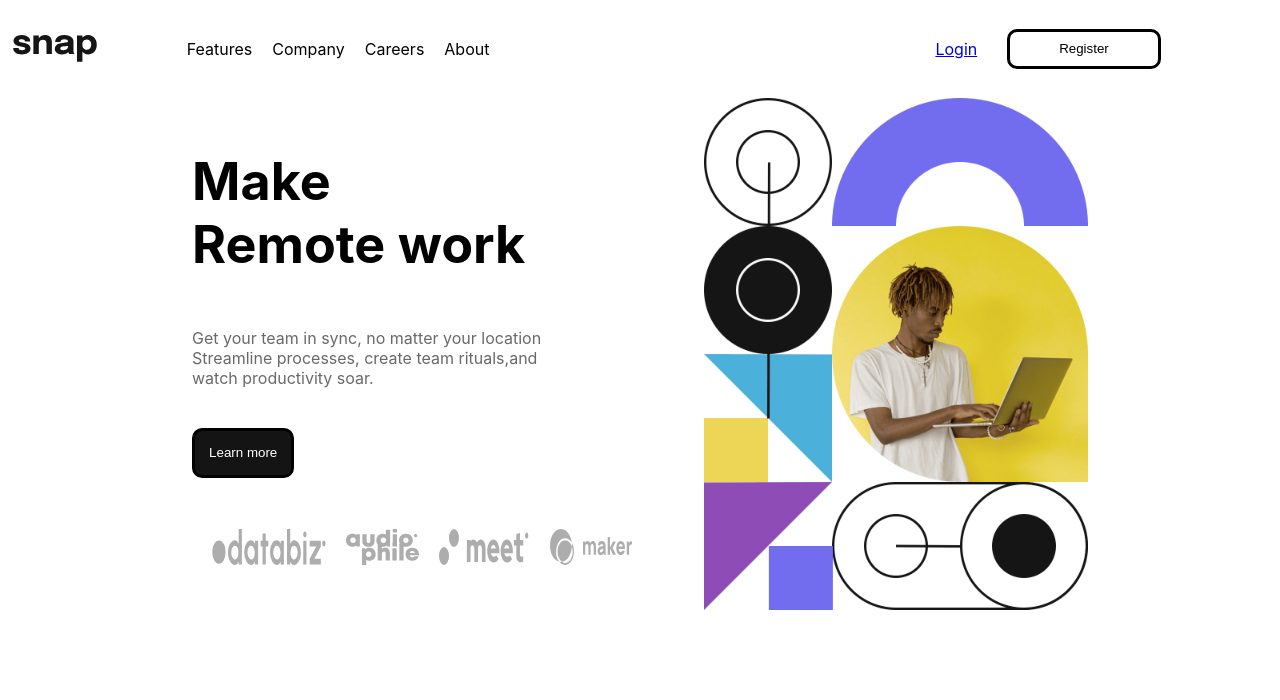
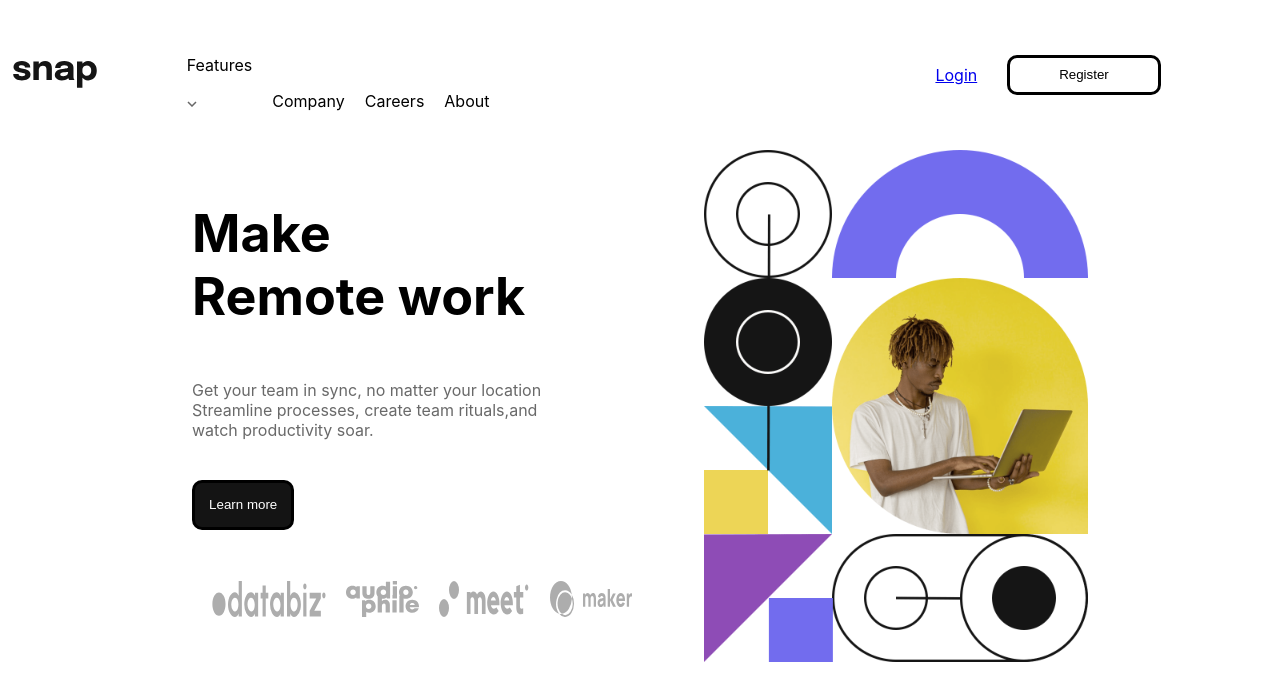
Before and after one commit to steven-mpawulo/intro-section, a React (Create React App) app: page / in a window 1280 px wide. Shown: the top 700 px of the page. Built offline with nearby package versions, Linux system fonts and the light colour scheme.

Commit message:
adds arrow down on features

```diff
--- a/src/components/Header.js
+++ b/src/components/Header.js
@@ -1,6 +1,7 @@
 import React from 'react'
 import Logo from '../images/logo.svg'
 import '../styles/header.css'
+import ArrowDown from '../images/icon-arrow-down.svg'
 
 const Header = () => {
   return (
@@ -12,7 +13,13 @@ const Header = () => {
       <div className="my-navigation">
       <nav>
       <ul>
-            <li>Features</li>
+            <li>
+              <div className="features">
+                <p>Features</p>
+                <img src={ArrowDown} alt="" />
+
+              </div>
+            </li>
             <li>Company</li>
             <li>Careers</li>
             <li>About</li>
```
